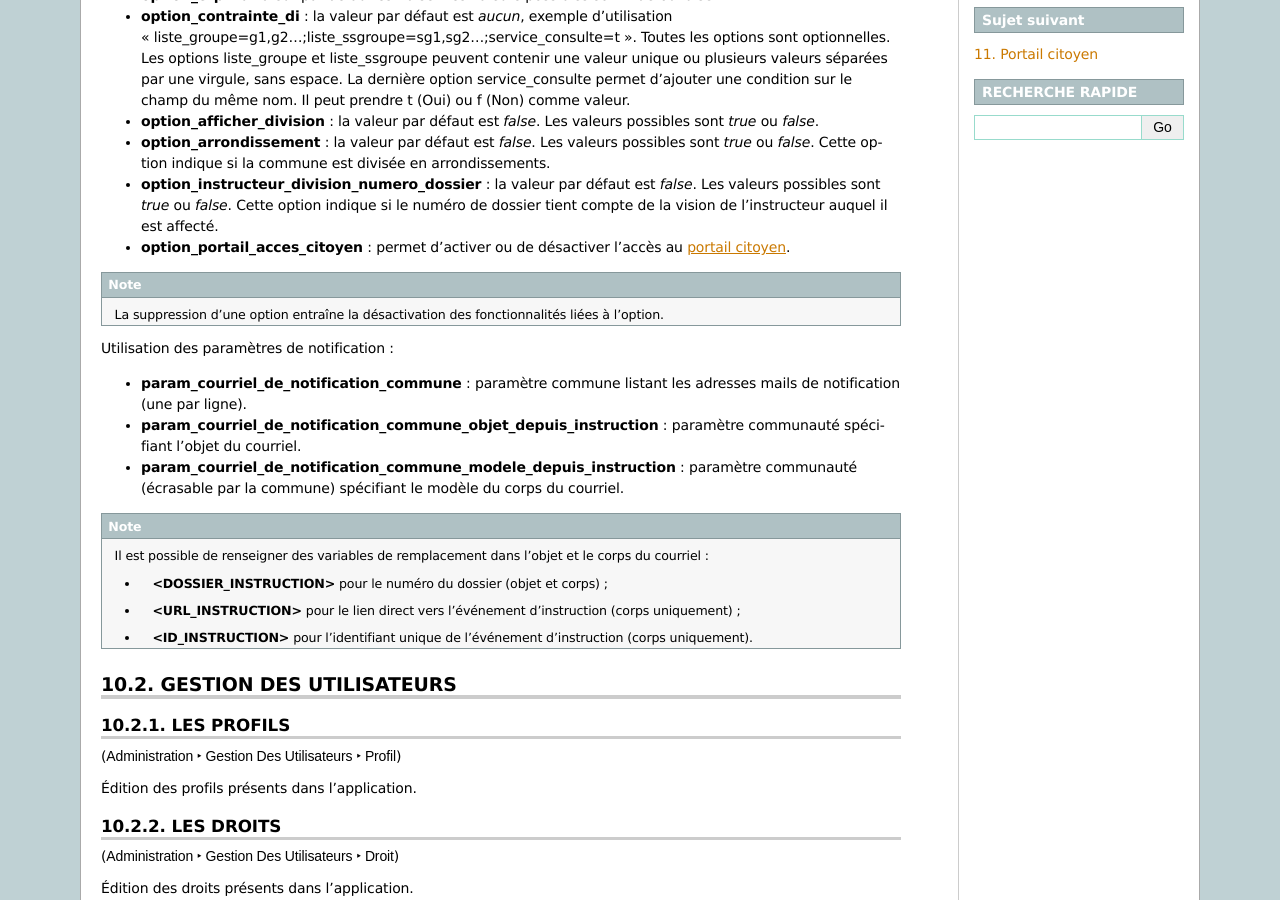
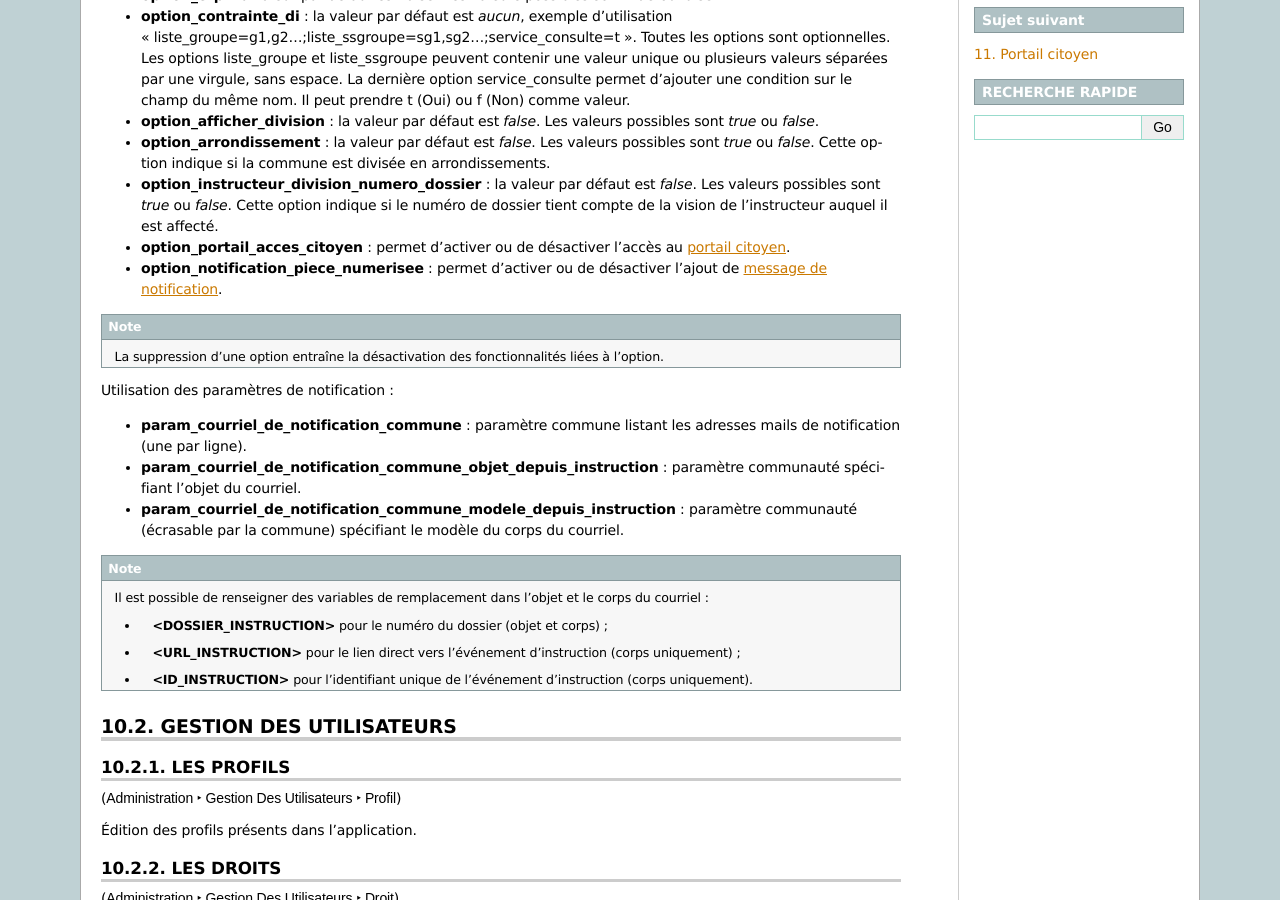
Before and after one commit to mpavaux/openads-documentation, a Sphinx documentation site: the page built from source/manuel_utilisateur/administration.rst, in a window 1280 px wide and 900 px high, scrolled down 655 px. Built offline with Sphinx 7.4.7, drawn with Linux system fonts in a browser that asks for light colours.

Commit message:
* Ajout de l'option pour les messages de notification.

```diff
--- a/source/manuel_utilisateur/administration.rst
+++ b/source/manuel_utilisateur/administration.rst
@@ -62,6 +62,7 @@
   possibles sont *true* ou *false*.
   Cette option indique si le numéro de dossier tient compte de la vision de l'instructeur auquel il est affecté.
 * **option_portail_acces_citoyen** : permet d'activer ou de désactiver l'accès au :ref:`portail citoyen <portail_citoyen>`.
+* **option_notification_piece_numerisee** : permet d'activer ou de désactiver l'ajout de :ref:`message de notification <instruction_dossier_message>`.
 
 .. note::
 
```
